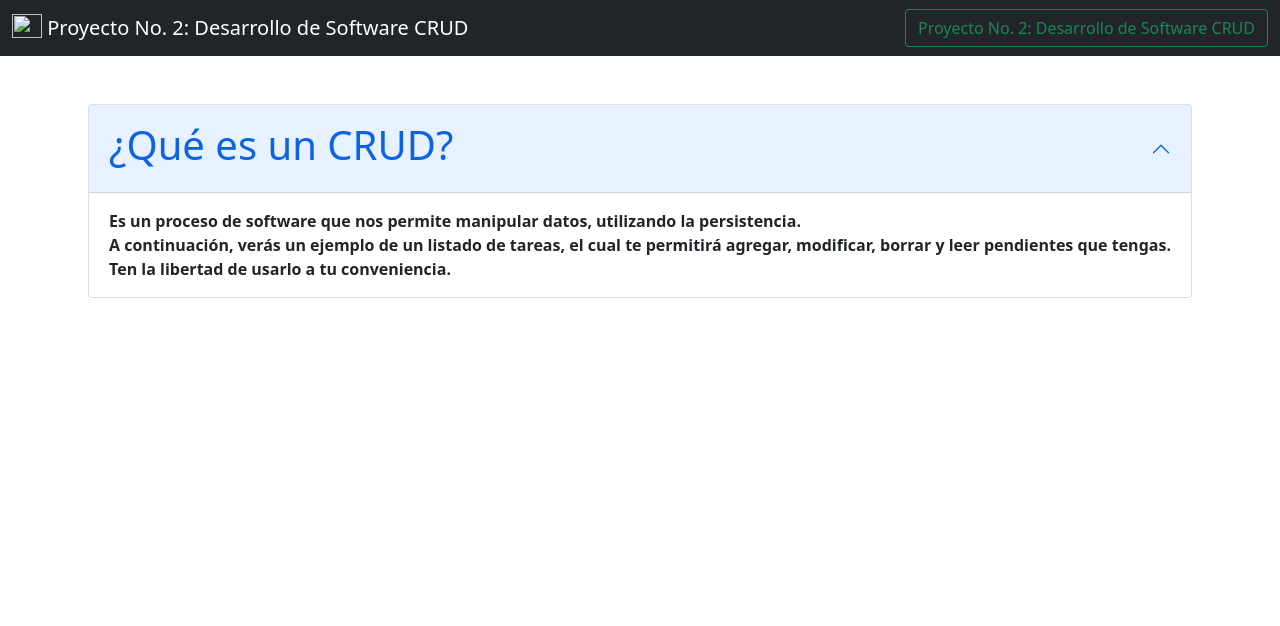
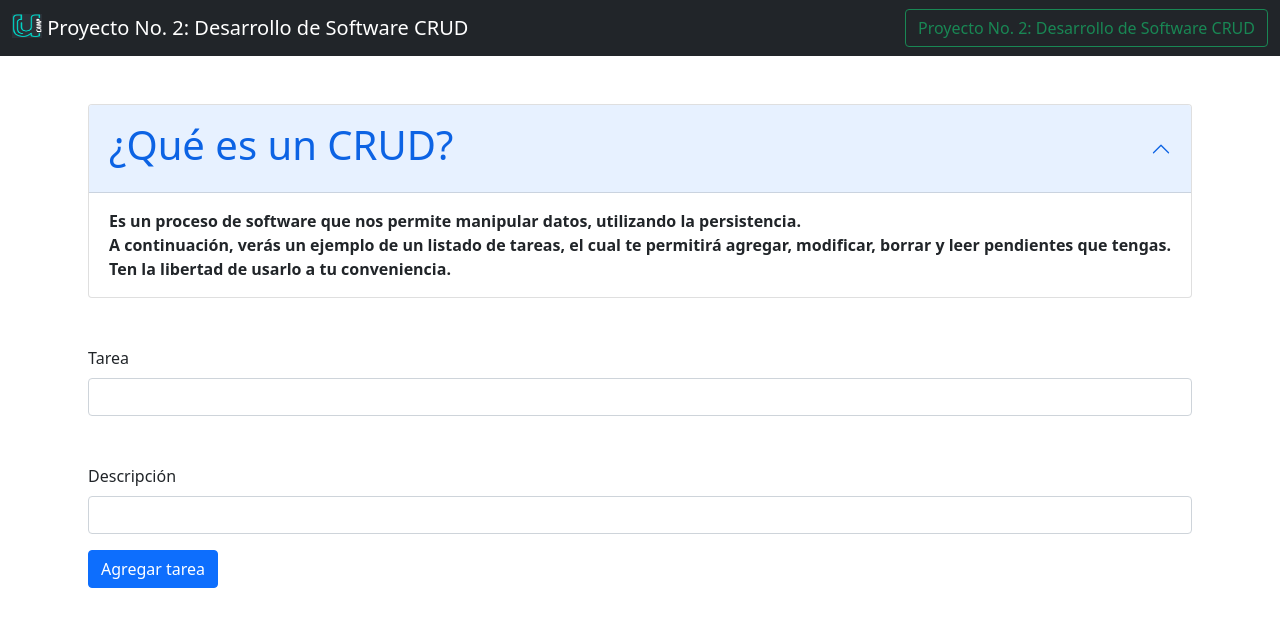
Before and after one commit to aabarca7/.github.io, a plain HTML site: page index.html in a window 1280 px wide. Drawn offline with nearby package versions, Linux system fonts and the light colour scheme.

Commit message:
feat(form)

```diff
--- a/index.html
+++ b/index.html
@@ -9,14 +9,14 @@
     <!-- Bootstrap CSS -->
     <link href="https://cdn.jsdelivr.net/npm/bootstrap@5.0.2/dist/css/bootstrap.min.css" rel="stylesheet" integrity="sha384-EVSTQN3/azprG1Anm3QDgpJLIm9Nao0Yz1ztcQTwFspd3yD65VohhpuuCOmLASjC" crossorigin="anonymous">
 
-    <title>Hello, world!</title>
+    <title>React App</title>
 </head>
 
 <body>
     <nav class="navbar navbar-dark bg-dark">
         <div class="container-fluid">
             <a class="navbar-brand" href="#">
-                <img src="/docs/5.0/assets/brand/bootstrap-logo.svg" alt="" width="30" height="24" class="d-inline-block align-text-top"> Proyecto No. 2: Desarrollo de Software CRUD
+                <img src="/logo-ucamp-dark.png" alt="" width="30" height="24" class="d-inline-block align-text-top"> Proyecto No. 2: Desarrollo de Software CRUD
             </a>
             <form class="d-flex">
                 <button class="btn btn-outline-success" type="submit">Proyecto No. 2: Desarrollo de Software CRUD</button>
@@ -42,8 +42,26 @@
                     </div>
                 </div>
             </div>
+            <div class="mb-5">
+            </div>
+            <form>
+                <div class="mb-5">
+                    <label for="exampleInputEmail1" class="form-label">Tarea</label>
+                    <input type="email" class="form-control" id="exampleInputEmail1" aria-describedby="emailHelp">
+                </div>
+                <div class="mb-3">
+                    <label for="exampleInputPassword1" class="form-label">Descripción</label>
+                    <input type="password" class="form-control" id="exampleInputPassword1">
+                </div>
+                <button type="submit" class="btn btn-primary">Agregar tarea</button>
+            </form>
         </div>
+
+
     </div>
+
+
+
 
 
     <script src="https://cdn.jsdelivr.net/npm/bootstrap@5.0.2/dist/js/bootstrap.bundle.min.js" integrity="sha384-MrcW6ZMFYlzcLA8Nl+NtUVF0sA7MsXsP1UyJoMp4YLEuNSfAP+JcXn/tWtIaxVXM" crossorigin="anonymous"></script>
```
Also changed, not shown: logo-ucamp-dark.png (added).
